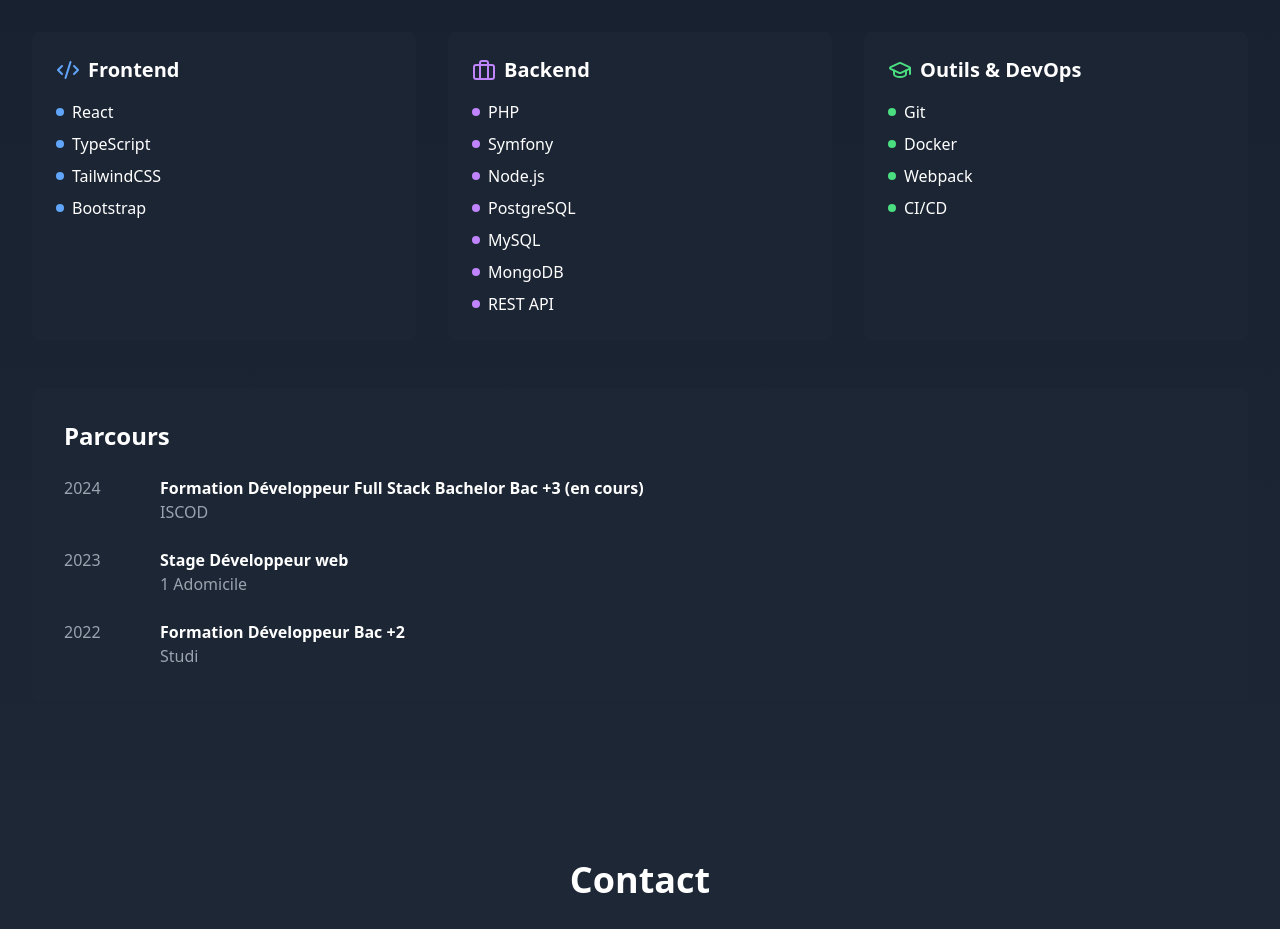
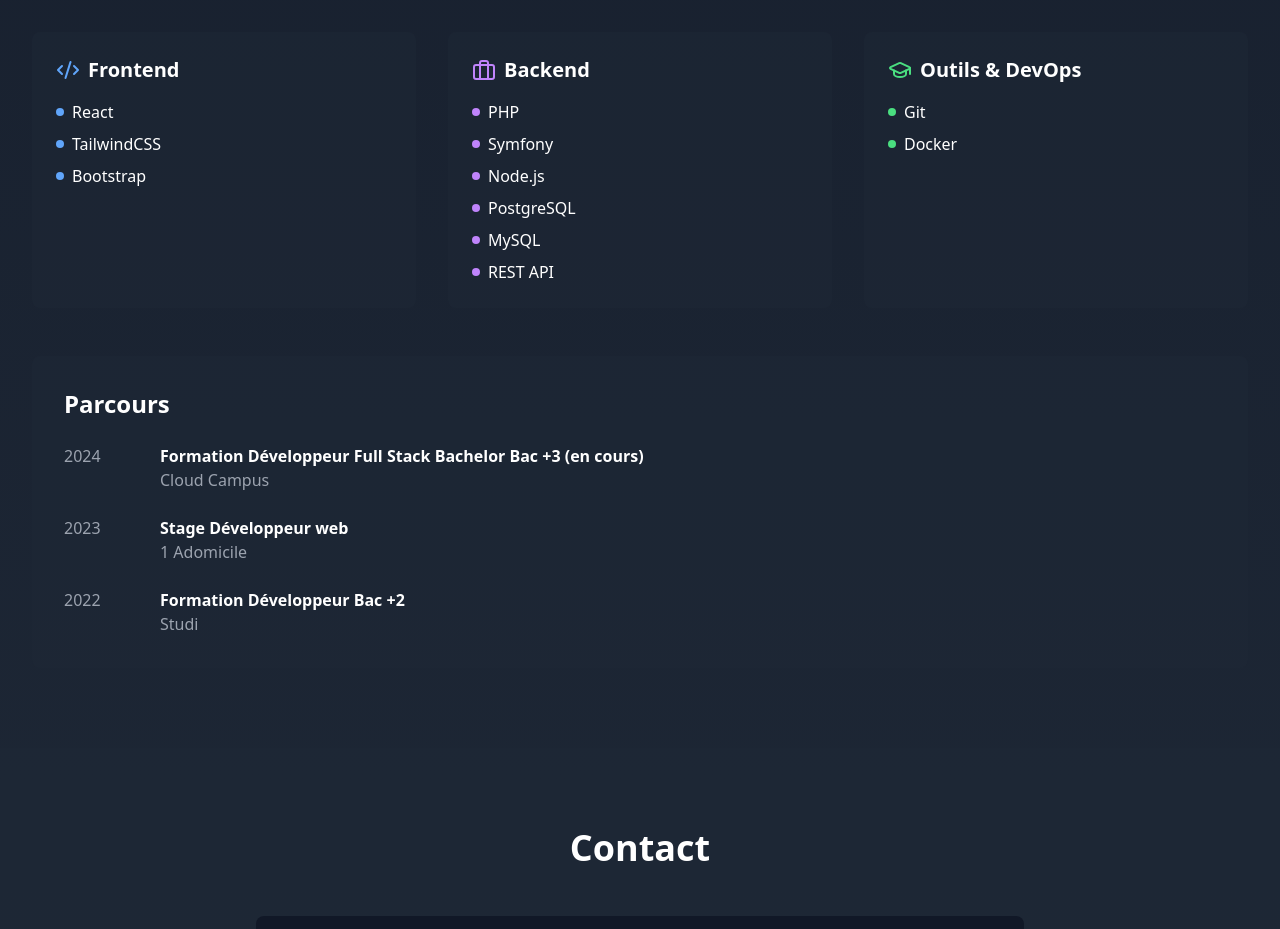
Before and after one commit to Edgo74/portfolio, a React (Vite) app: page / in a window 1280 px wide. Shown: the part 1700-2629 px from the top of the page. Built offline with nearby package versions, Linux system fonts and the light colour scheme.

Commit message:
change name

```diff
--- a/src/components/Skills.tsx
+++ b/src/components/Skills.tsx
@@ -3,9 +3,9 @@ import { Code2, Briefcase, GraduationCap } from 'lucide-react';
 
 const Skills = () => {
   const skills = {
-    frontend: ["React", "TypeScript", "TailwindCSS", "Bootstrap"],
-    backend: [ "PHP", "Symfony", "Node.js",  "PostgreSQL", "MySQL", "MongoDB", "REST API"],
-    tools: ["Git", "Docker", "Webpack", "CI/CD"]
+    frontend: ["React", "TailwindCSS", "Bootstrap"],
+    backend: [ "PHP", "Symfony", "Node.js",  "PostgreSQL", "MySQL", "REST API"],
+    tools: ["Git", "Docker"]
   };
 
   return (
@@ -67,7 +67,7 @@ const Skills = () => {
               <div className="flex-shrink-0 w-24 text-gray-400">2024</div>
               <div>
                 <h4 className="font-semibold">Formation Développeur Full Stack Bachelor Bac +3 (en cours)</h4>
-                <p className="text-gray-400">ISCOD</p>
+                <p className="text-gray-400">Cloud Campus</p>
               </div>
             </div>
             <div className="flex">
```
